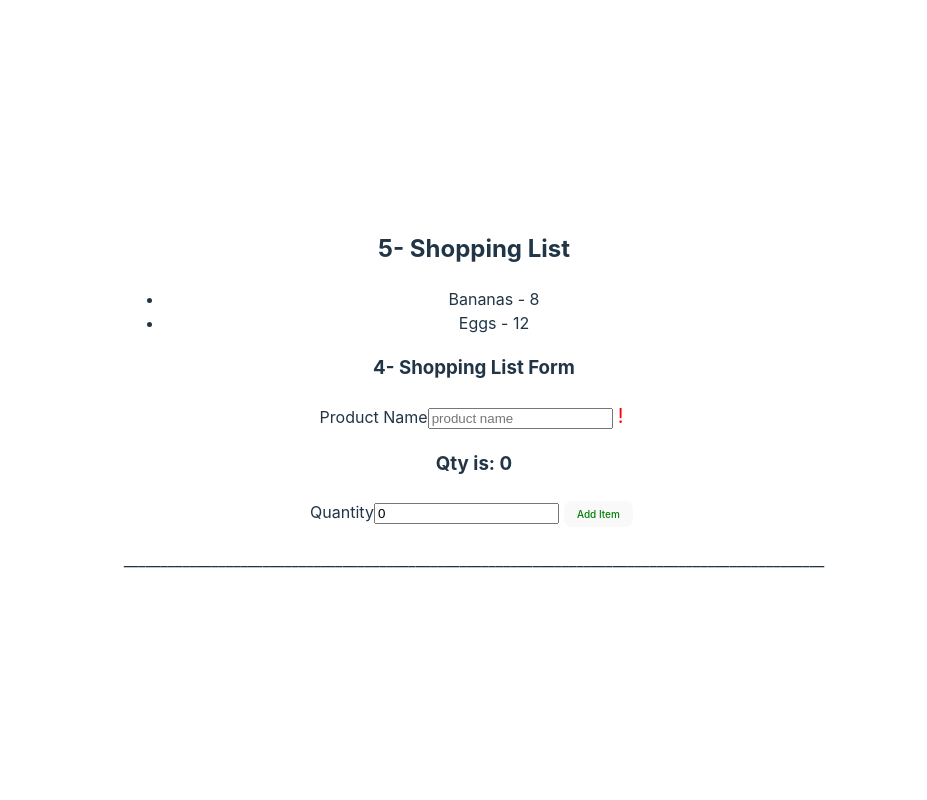
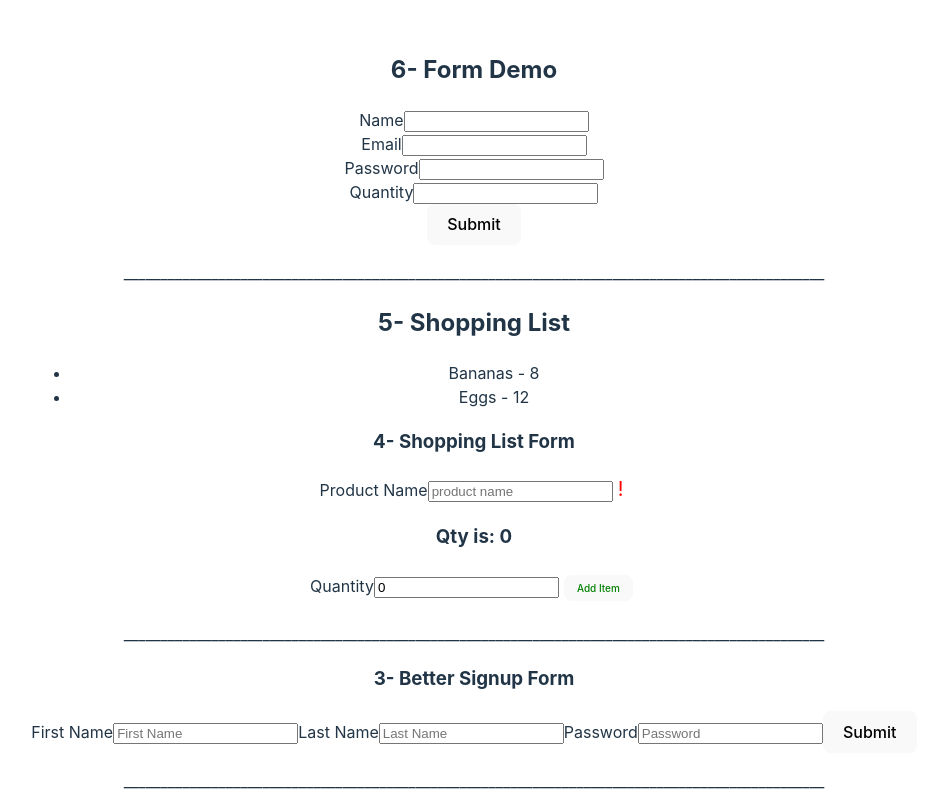
Before and after one commit to saim96/react-form, a React (Vite) app: page / in a window 1280 px wide. Shown: the top 800 px of the page, without its empty margins (166-1093 px from the left). Built offline with nearby package versions, Linux system fonts and the light colour scheme.

Commit message:
Form Validation Applied in FormDemo using React Hook Form

```diff
--- a/src/App.jsx
+++ b/src/App.jsx
@@ -1,14 +1,18 @@
-// import UsernameForm from "./UsernameForm";
-// import SignupForm from "./SignupForm";
-// import BettersignupForm from "./BetterSignupForm.component";
+import UsernameForm from "./UsernameForm";
+import SignupForm from "./SignupForm";
+import BettersignupForm from "./BetterSignupForm.component";
 import ShoppingList from "./ShoppingList.component";
+import FormDemo from "./FormDemo";
 import "./App.css";
 
 function App() {
   return (
     <>
+      <FormDemo/>
       <ShoppingList />
-
+      <BettersignupForm/>
+      <SignupForm/>
+      <UsernameForm/>
     </>
   );
 }
--- /dev/null
+++ b/src/FormDemo.jsx
@@ -0,0 +1,93 @@
+import { useForm } from "react-hook-form";
+export default function FormDemo() {
+  const {
+    register,
+    handleSubmit,
+    formState: { errors },
+  } = useForm({ mode: "onChange" });
+
+  const handleRegistration = (formData) => {
+    console.log("FORM SUBMITTED");
+    console.log(formData);
+  };
+  const handleError = (errors) => {};
+
+  const registerOptions = {
+    name: { required: "Name cannot be blank" },
+    email: { required: "Email cannot be blank" },
+    password: {
+      required: "Password is required",
+      minLength: {
+        value: 10,
+        message: "Password must be at least 10 characters",
+      },
+    },
+    quantity: {
+      required: "Quantity is required",
+      min: {
+        value: 0,
+        message: "Quantity must be greater than 0",
+      },
+      max: {
+        value: 10,
+        message: "Quantity must be less than 10",
+      },
+    },
+  };
+
+  return (
+    <form onSubmit={handleSubmit(handleRegistration, handleError)}>
+      <h2> 6- Form Demo </h2>
+      <div>
+        <label>Name</label>
+        <input
+          name="name"
+          type="text"
+          {...register("name", registerOptions.name)}
+        />
+        <small className="text-danger">
+          {errors?.name && errors.name.message}
+        </small>
+      </div>
+      <div>
+        <label>Email</label>
+        <input
+          type="email"
+          name="email"
+          {...register("email", registerOptions.email)}
+        />
+        <small className="text-danger">
+          {errors?.email && errors.email.message}
+        </small>
+      </div>
+      <div>
+        <label>Password</label>
+        <input
+          type="password"
+          name="password"
+          {...register("password", registerOptions.password)}
+        />
+        <small className="text-danger">
+          {errors?.password && errors.password.message}
+        </small>
+      </div>
+
+      <div>
+        <label>Quantity</label>
+        <input
+          type="number"
+          name="quantity"
+          {...register("quantity", registerOptions.quantity)}
+        />
+        <small className="text-danger">
+          {errors?.quantity && errors.quantity.message}
+        </small>
+      </div>
+
+      <button>Submit</button>
+      <p>
+        ________________________________________________________________________________________________
+      </p>
+    </form>
+  );
+}
```
